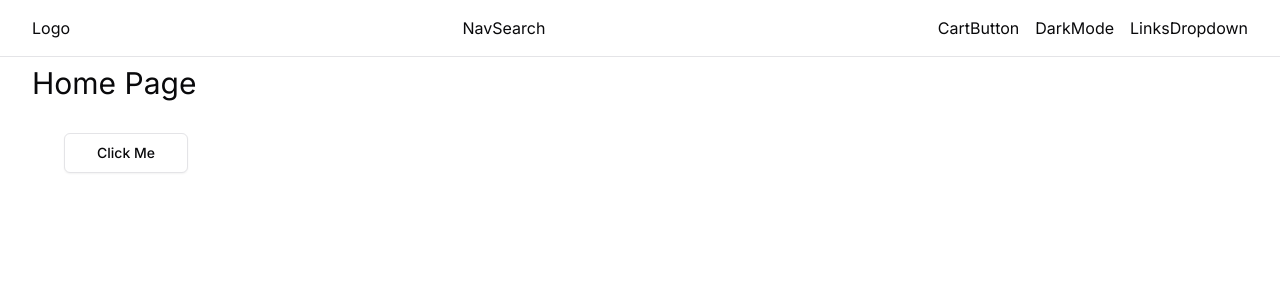
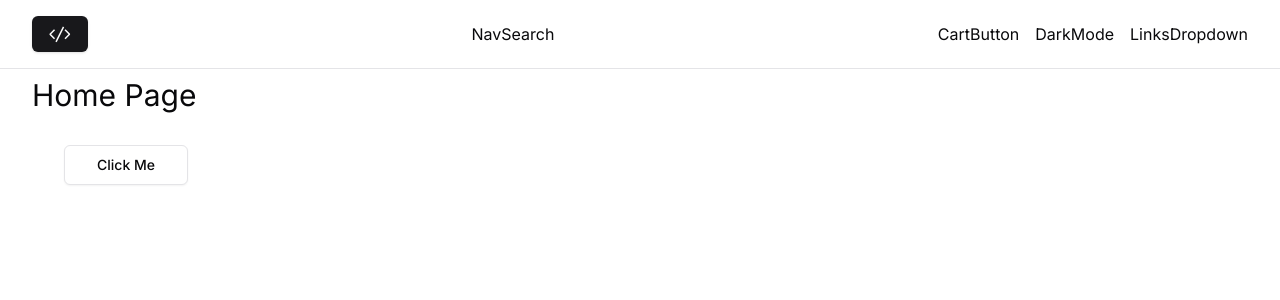
Before and after one commit to piotrproszowski/next_furniture_store, a Next.js app: page / in a window 1280 px wide. Shown: the top 300 px of the page. Built offline with nearby package versions, Linux system fonts and the light colour scheme.

Commit message:
chore: Add react-icons package for using icons in the Logo component

```diff
--- a/package.json
+++ b/package.json
@@ -24,6 +24,7 @@
     "next": "14.2.6",
     "react": "^18",
     "react-dom": "^18",
+    "react-icons": "^5.3.0",
     "tailwind-merge": "^2.5.2",
     "tailwindcss-animate": "^1.0.7"
   },
--- a/src/components/navbar/Logo.tsx
+++ b/src/components/navbar/Logo.tsx
@@ -1,5 +1,13 @@
-import React from "react";
+import Link from "next/link";
+import { Button } from "../ui/button";
+import { VscCode } from "react-icons/vsc";
 
 export default function Logo() {
-  return <div>Logo</div>;
+  return (
+    <Button asChild>
+      <Link href='/'>
+        <VscCode className='w-6 h-6' />
+      </Link>
+    </Button>
+  );
 }
```
Also changed, not shown: 1 other file (tests, documents, lock files or other folders).
